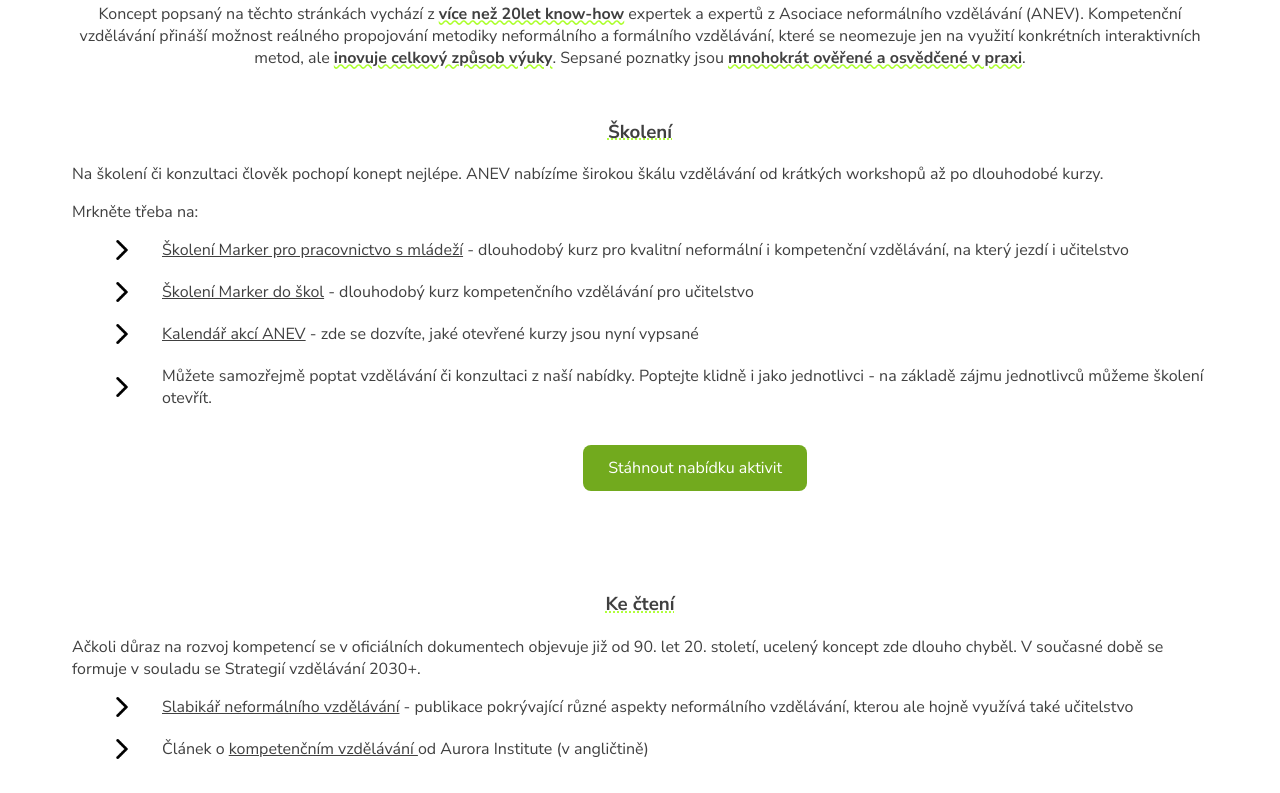
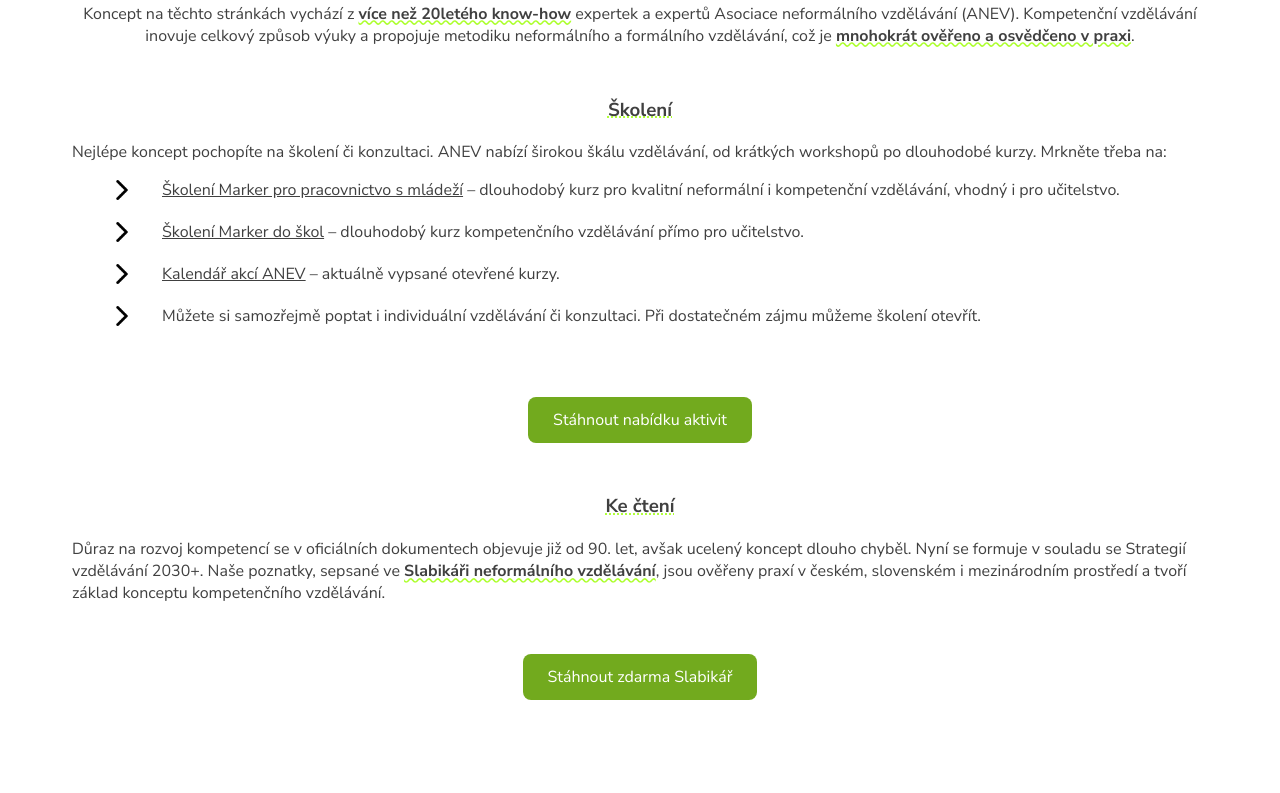
Before and after one commit to Vimes42/kompetencni-vzdelavani, an Eleventy site: page index.html in a window 1280 px wide. Shown: the part 4287-5080 px from the top of the page. Built offline with nearby package versions, Linux system fonts and the light colour scheme; Eleventy itself is replaced by a stand-in of ours; files that its build step writes are made by us from their sources.

Commit message:
drobné úpravy css

```diff
--- a/css/style.css
+++ b/css/style.css
@@ -330,8 +330,8 @@
     font-size: 16px;
     cursor: pointer;
     transition: box-shadow 0.2s ease, background-color 0.2s ease;
-    margin-left: 45%;
-    margin-bottom: 50px;
+    display: block;
+    margin: 50px auto;
 }
 
 button:hover {
@@ -346,8 +346,7 @@
 
 .contact__address {
     display: flex;
-    justify-content: space-evenly;
-    margin: 50px 0 50px 0;
+    justify-content: space-between;
 }
 
 .contact__address--img img {
@@ -426,4 +425,16 @@
     .characteristics__char {
         width: 100%;
     }
+
+    .contact__address {
+        flex-direction: column;
+        align-items: center;
+        text-align: center;
+    }
+
+    .contact__address--img img {
+        width: 50vw;
+        max-width: 200px;
+        margin-top: 50px;
+    }
 }
--- a/index.html
+++ b/index.html
@@ -134,28 +134,25 @@
 
         <div class="resources" id="resources">
     <h2>Kde zjistit víc?</h2>
-            <p class="center">Koncept popsaný na těchto stránkách vychází z <span class="underline__wavy">více než 20let know-how</span>  expertek a expertů z Asociace neformálního vzdělávání (ANEV). Kompetenční vzdělávání přináší možnost reálného propojování metodiky neformálního a formálního vzdělávání, které se neomezuje jen na využití konkrétních interaktivních metod, ale <span class="underline__wavy">inovuje celkový způsob výuky</span>. Sepsané poznatky jsou <span class="underline__wavy">mnohokrát ověřené a osvědčené v praxi</span>.</p>
+    <p class="center">Koncept na těchto stránkách vychází z <span class="underline__wavy">více než 20letého know-how</span> expertek a expertů Asociace neformálního vzdělávání (ANEV). Kompetenční vzdělávání inovuje celkový způsob výuky a propojuje metodiku neformálního a formálního vzdělávání, což je <span class="underline__wavy">mnohokrát ověřeno a osvědčeno v praxi</span>.</p>
+
     <h3 class="h3_resources">Školení</h3>
-            <p>Na školení či konzultaci člověk pochopí konept nejlépe. ANEV nabízíme širokou škálu vzdělávání od krátkých workshopů až po dlouhodobé kurzy. </p>
-            <p>Mrkněte třeba na:</p>
+    <p>Nejlépe koncept pochopíte na školení či konzultaci. ANEV nabízí širokou škálu vzdělávání, od krátkých workshopů po dlouhodobé kurzy. Mrkněte třeba na:</p>
     <ul>
-                <li class="advantages__list--item"><a href="https://markercs.cz/cs/home-cz/">Školení Marker pro pracovnictvo s mládeží</a> - dlouhodobý kurz pro kvalitní neformální i kompetenční vzdělávání, na který jezdí i učitelstvo</li>
-                <li class="advantages__list--item"><a href="https://markercs.cz/cs/skolycs/">Školení Marker do škol</a> - dlouhodobý kurz kompetenčního vzdělávání pro učitelstvo</li>
-                <li class="advantages__list--item"><a href="https://www.anev.cz/#calendar">Kalendář akcí ANEV</a> - zde se dozvíte, jaké otevřené kurzy jsou nyní vypsané</li>
-                <li class="advantages__list--item">Můžete samozřejmě poptat vzdělávání či konzultaci z naší nabídky. Poptejte klidně i jako jednotlivci - na základě zájmu jednotlivců můžeme školení otevřít.</li>
+        <li class="advantages__list--item"><a href="https://markercs.cz/cs/home-cz/">Školení Marker pro pracovnictvo s mládeží</a> – dlouhodobý kurz pro kvalitní neformální i kompetenční vzdělávání, vhodný i pro učitelstvo.</li>
+        <li class="advantages__list--item"><a href="https://markercs.cz/cs/skolycs/">Školení Marker do škol</a> – dlouhodobý kurz kompetenčního vzdělávání přímo pro učitelstvo.</li>
+        <li class="advantages__list--item"><a href="https://www.anev.cz/#calendar">Kalendář akcí ANEV</a> – aktuálně vypsané otevřené kurzy.</li>
+        <li class="advantages__list--item">Můžete si samozřejmě poptat i individuální vzdělávání či konzultaci. Při dostatečném zájmu můžeme školení otevřít.</li>
     </ul>
     <button class="offer">Stáhnout nabídku aktivit</button>
+
     <h3 class="h3_resources">Ke čtení</h3>
-            <p>Ačkoli důraz na rozvoj kompetencí se v oficiálních dokumentech objevuje již od 90. let 20. století, ucelený koncept zde dlouho chyběl. V současné době se formuje v souladu se Strategií vzdělávání 2030+.</p>
-            <ul>
-                <li class="advantages__list--item"><a href="https://www.slabikarnfv.eu/slabikar_digital_cs.pdf">Slabikář neformálního vzdělávání</a> - publikace pokrývající různé aspekty neformálního vzdělávání, kterou ale hojně využívá také učitelstvo </li>
-                <li class="advantages__list--item">Článek o <a href="https://aurora-institute.org/blog/how-competency-based-education-differs-from-the-traditional-system-of-education/"> kompetenčním vzdělávání </a> od Aurora Institute (v angličtině)</li>
-            </ul>
+    <p>Důraz na rozvoj kompetencí se v oficiálních dokumentech objevuje již od 90. let, avšak ucelený koncept dlouho chyběl. Nyní se formuje v souladu se Strategií vzdělávání 2030+. Naše poznatky, sepsané ve <span class="underline__wavy">Slabikáři neformálního vzdělávání</span>, jsou ověřeny praxí v českém, slovenském i mezinárodním prostředí a tvoří základ konceptu kompetenčního vzdělávání.</p>
+     <button class="slabikar">Stáhnout zdarma Slabikář</button>
 </div>
 
         <div class="contact" id="contact">
             <h2>Kontakt</h2>
-            <p class="about">Asociace neformálního vzdělávání <span class="underline__wavy">čerpá z letitých zkušeností svých členek a členů v oblasti neformálního i formálního vzdělávání</span>. S partnery ze Slovenska jsme vydali metodickou publikaci <span class="underline__wavy">Slabikář neformálního vzdělávání</span>, založenou na zkušenostech z českého, slovenského i mezinárodního prostředí. Prvky a metody ze Slabikáře uplatňují i učitelky a učitelé ve školách. <span class="underline__wavy">Postupným testováním jsme tak ověřili jejich funkčnost v praxi a sestavili jsme koncept kompetenčního vzdělávání</span>, který na tomto webu prezentujeme. </p>
             <p>Neváhejte se nám ozvat v případě dotazů, žádostí o konzultaci či s návrhem spolupráce.</p>
             <div class="contact__address">
                 <div class="contact__address--img">
--- a/index.js
+++ b/index.js
@@ -129,3 +129,8 @@
 buttonOffer.addEventListener("click", function() {
     window.open("https://www.anev.cz/wp-content/uploads/2024/04/nabidka_spoluprace_anev_final.pdf", "_blank");
   });
+
+const buttonSlabikar = document.querySelector(".slabikar");
+buttonSlabikar.addEventListener("click", function() {
+    window.open("https://www.anev.cz/projekty/slabikar/", "_blank");
+  });
```
Lines whose indentation alone changed are shown as unchanged.
